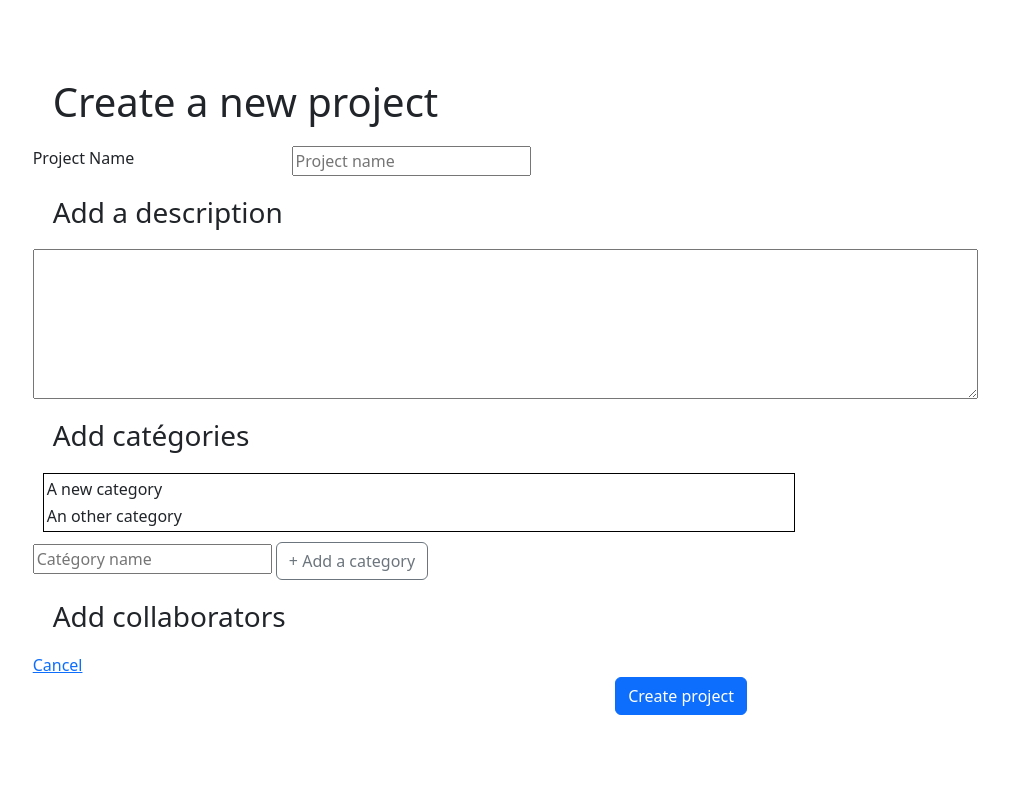
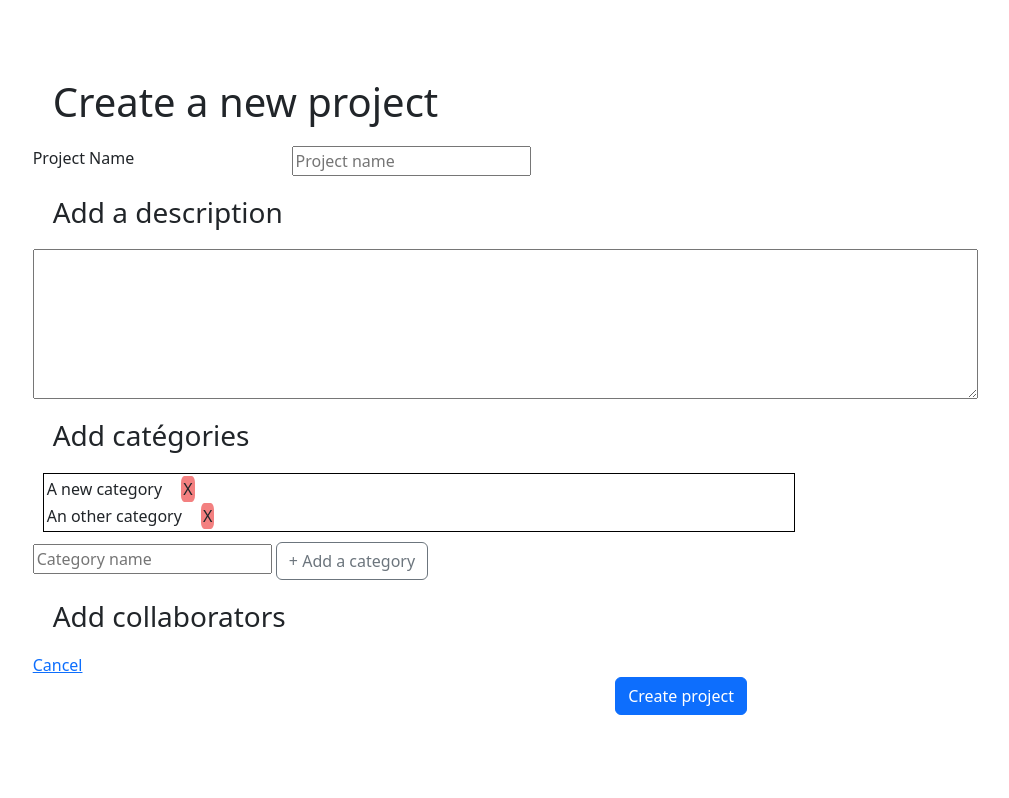
Before and after one commit to antoinech2/Trell-IMT, a Flask app: template templates/project_creator.html.jinja2 in a window 1280 px wide. Shown: the part 52-850 px from the top of the page, without its empty margins (231-1240 px from the left). Run offline with Flask 3, Linux system fonts and the light colour scheme; the template is opened without the code that fills it, so the values that code supplies are empty.

Commit message:
update of the project creator page to add and remove categories

```diff
--- a/static/css/project_creator.css
+++ b/static/css/project_creator.css
@@ -31,3 +31,10 @@ h3{
 .category{
     margin: 3px;
 }
+
+.remove-category{
+    margin-left: 15px;
+    padding : 2px;
+    border-radius: 25%;
+    background-color: #f38080;
+}
--- a/templates/project_creator.html.jinja2
+++ b/templates/project_creator.html.jinja2
@@ -1,5 +1,6 @@
 <htlm>
 {% include 'components/header.html.jinja2' %}
+<script src="../static/js/create_project.js"></script>
 
 <link rel="stylesheet" href="{{ url_for("static", filename="css/project_creator.css") }}"/>
 
@@ -17,13 +18,13 @@
                 <h3>Add a description</h3>
                 <textarea rows="6" name="description" id="description" cols="100"></textarea>
                 <h3>Add catégories</h3>
-                <div class="categories">
-                    <div class="category">A new category</div>
-                    <div class="category">An other category</div>
+                <div class="categories" id="categories">
+                    <div class="category">A new category <span class="remove-category">X</span></div>
+                    <div class="category">An other category <span class="remove-category">X</span></div>
                 </div>
                 <div class="add-category">
-                    <input type="text" class="form-name_category" name="category_name" placeholder="Catégory name" value="{{ form.project_name }}" size="20">
-                    <button class="category-add btn btn-outline-secondary"> + Add a category</button>
+                    <input type="text" class="form-name_category" name="category_name" placeholder="Category name" size="20">
+                    <button type="button" class="category-add btn btn-outline-secondary">+ Add a category</button>
                 </div>
                 <h3>Add collaborators</h3>
                 <a href="{{ url_for("home_view") }}"> Cancel </a>
```
